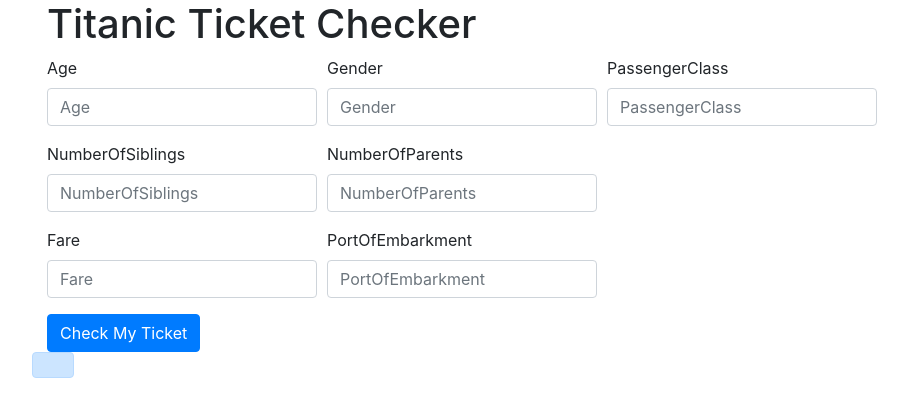
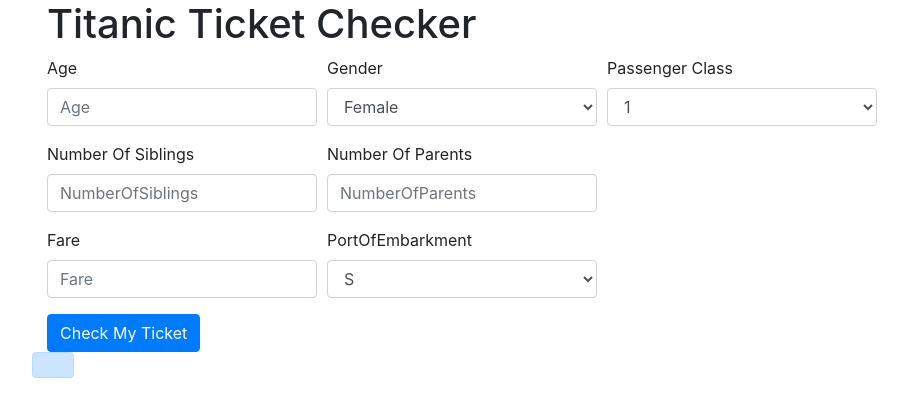
Before and after one commit to ryancollingwood/titanic_ticket_checker, a Flask app: page / in a window 1280 px wide. Shown: the top 417 px of the page, without its empty margins (38-946 px from the left). Run offline with Flask 2, Linux system fonts and the light colour scheme; some libraries are stand-ins or nearby versions.

Commit message:
minor updates to inputs
styling for numerical inputs on form elements

```diff
--- a/templates/index.html
+++ b/templates/index.html
@@ -28,35 +28,48 @@
             <div class="form-row">
                 <div class="form-group col-md-3">
                     <label for="inputAge">Age</label>
-                    <input type="text" class="form-control" id="inputAge" placeholder="Age">
+                    <input type="number" class="form-control" id="inputAge" placeholder="Age">
                 </div>
                 <div class="form-group col-md-3">
                     <label for="inputGender">Gender</label>
-                    <input type="text" class="form-control" id="inputGender" placeholder="Gender">
+                    <select class="form-control" id="inputGender">
+                        <option>Female</option>
+                        <option>Male</option>
+                    </select>
                 </div>
                 <div class="form-group col-md-3">
-                    <label for="inputPassengerClass">PassengerClass</label>
-                    <input type="text" class="form-control" id="inputPassengerClass" placeholder="PassengerClass">
+                    <label for="inputPassengerClass">Passenger Class</label>
+                    <select class="form-control" id="inputPassengerClass">
+                        <option>1</option>
+                        <option>2</option>
+                        <option>3</option>
+                    </select>
+
                 </div>
             </div>
             <div class="form-row">
                 <div class="form-group col-md-3">
-                    <label for="inputNumberOfSiblings">NumberOfSiblings</label>
-                    <input type="text" class="form-control" id="inputNumberOfSiblings" placeholder="NumberOfSiblings">
+                    <label for="inputNumberOfSiblings">Number Of Siblings</label>
+                    <input type="number" class="form-control" id="inputNumberOfSiblings" placeholder="NumberOfSiblings">
                 </div>
                 <div class="form-group col-md-3">
-                    <label for="inputNumberOfParents">NumberOfParents</label>
-                    <input type="text" class="form-control" id="inputNumberOfParents" placeholder="NumberOfParents">
+                    <label for="inputNumberOfParents">Number Of Parents</label>
+                    <input type="number" class="form-control" id="inputNumberOfParents" placeholder="NumberOfParents">
                 </div>
             </div>
             <div class="form-row">
                 <div class="form-group col-md-3">
                     <label for="inputFare">Fare</label>
-                    <input type="text" class="form-control" id="inputFare" placeholder="Fare">
+                    <input type="number" class="form-control" id="inputFare" placeholder="Fare">
                 </div>
                 <div class="form-group col-md-3">
                     <label for="inputPortOfEmbarkment">PortOfEmbarkment</label>
-                    <input type="text" class="form-control" id="inputPortOfEmbarkment" placeholder="PortOfEmbarkment">
+                    <select class="form-control" id="inputPortOfEmbarkment">
+                        <option>S</option>
+                        <option>C</option>
+                        <option>Q</option>
+                    </select>
+
                 </div>
             </div>
             <button id="doCheckTicket" type="submit" class="btn btn-primary">Check My Ticket</button>
```
